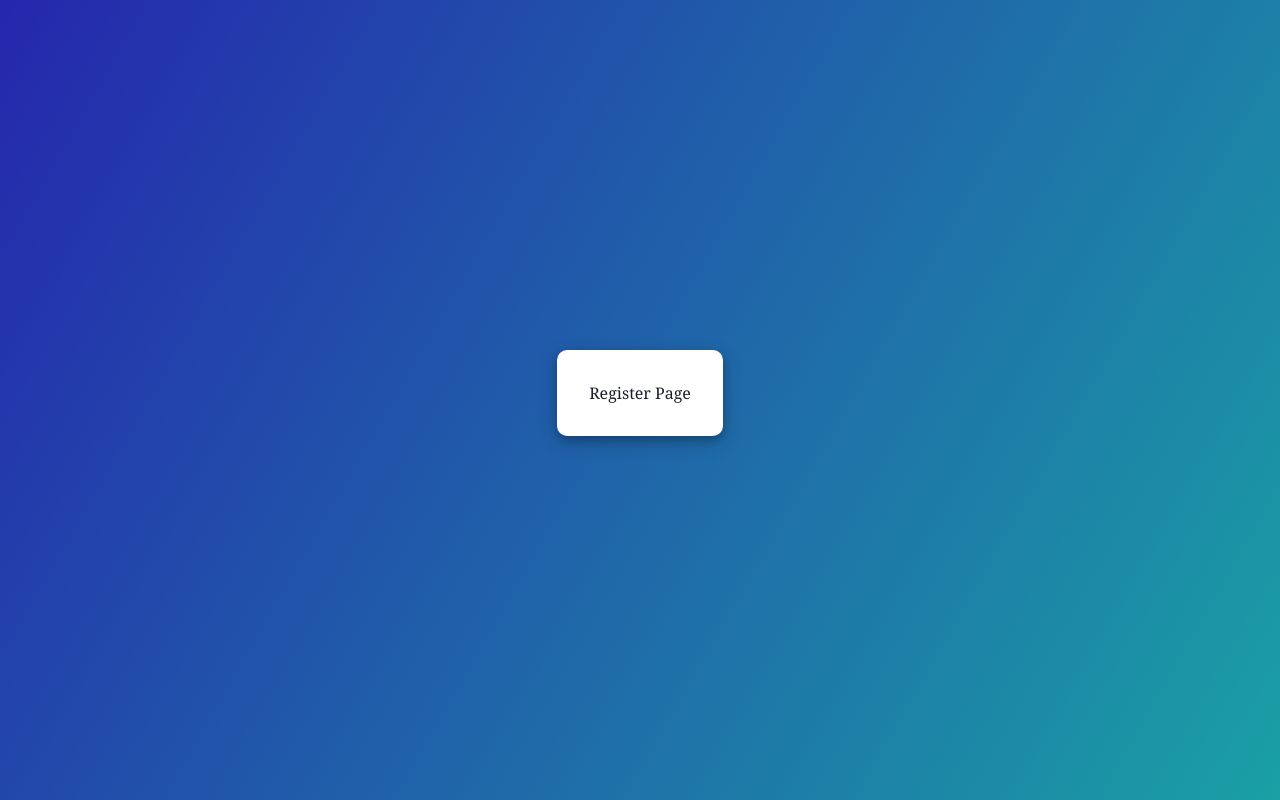
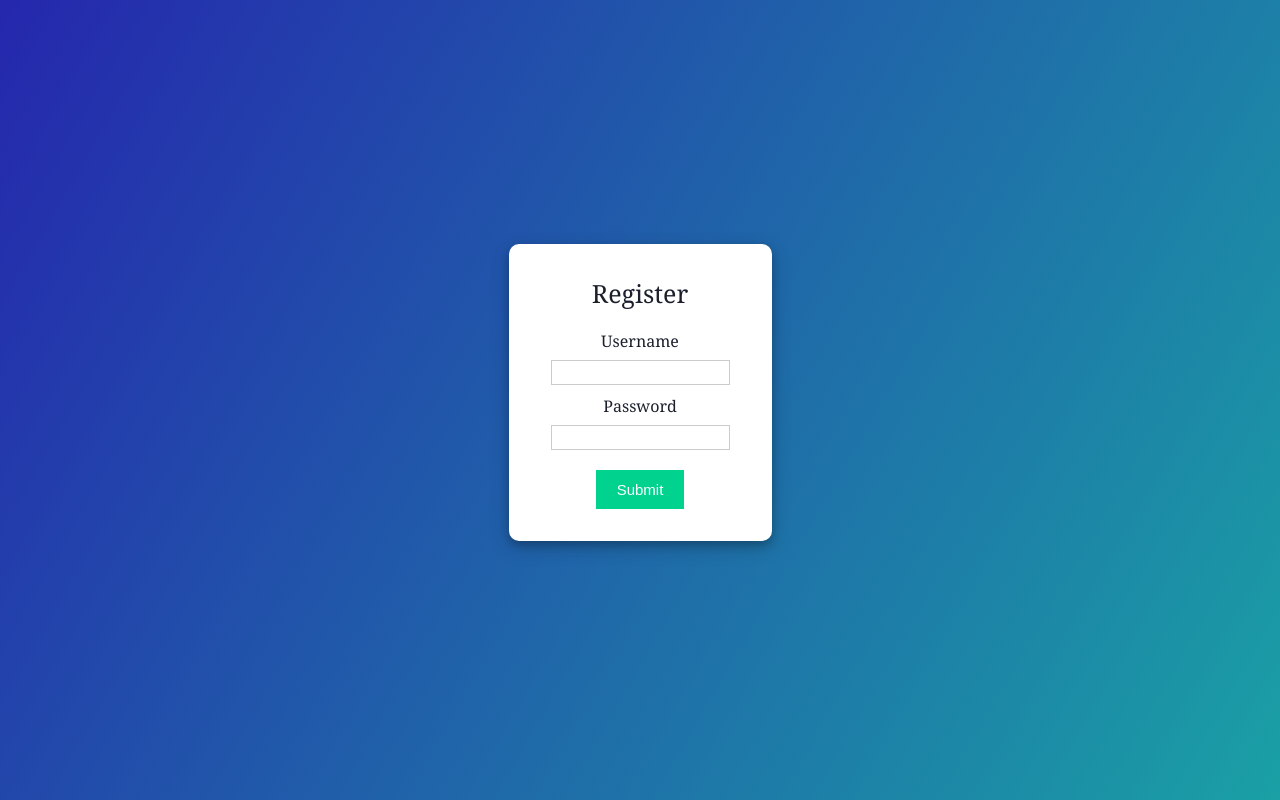
Before and after one commit to mmateen19/4353Project, a React (Create React App) app in the folder gasprice-app/: page / in a window 1280 px wide. Both pictures are taken after a click on the input "Register". Built offline with nearby package versions, Linux system fonts and the light colour scheme.

Commit message:
registerWorking

```diff
--- a/gasprice-app/src/App.js
+++ b/gasprice-app/src/App.js
@@ -8,27 +8,37 @@ import Register from "./components/Register";
 function App() {
   //these are states to handle the invalid sign in
   const [errorMessages, setErrorMessages] = useState({});
-  const [isSubmitted, setIsSubmitted] = useState(false);
+  const [isLogin, setIsLogin] = useState(false);
   const [users, setUsers] = useState([]);
-  const [clickedRegistered, setRegisterClick] = useState(false);
+  const [goToRegistered, setGoToRegister] = useState(false);
+  const [usernameInput, setUsernameInput] = useState("");
+  const [passwordInput, setPasswordInput] = useState("");
 
   return (
     <div className="App">
-      {clickedRegistered ? (
-        <Register users={users} setUsers={setUsers} />
+      {goToRegistered ? (
+        <Register
+          users={users}
+          setUsers={setUsers}
+          usernameInput={usernameInput}
+          passwordInput={passwordInput}
+          setUsernameInput={setUsernameInput}
+          setPasswordInput={setPasswordInput}
+          errorMessages={errorMessages}
+          setErrorMessages={setErrorMessages}
+          setGoToRegister={setGoToRegister}
+        />
       ) : (
         <div>
-          {isSubmitted ? (
+          {isLogin ? (
             <Profile />
           ) : (
             <Login
               errorMessages={errorMessages}
               setErrorMessages={setErrorMessages}
-              isSubmitted={isSubmitted}
-              setIsSubmitted={setIsSubmitted}
+              setIsLogin={setIsLogin}
               users={users}
-              setUsers={setUsers}
-              setRegisterClick={setRegisterClick}
+              setGoToRegister={setGoToRegister}
             />
           )}
         </div>
--- a/gasprice-app/src/components/Login.js
+++ b/gasprice-app/src/components/Login.js
@@ -5,11 +5,9 @@ import "./Login.css";
 const Login = ({
   errorMessages,
   setErrorMessages,
-  isSubmitted,
-  setIsSubmitted,
+  setIsLogin,
   users,
-  setUsers,
-  setRegisterClick,
+  setGoToRegister,
 }) => {
   const database = [
     {
@@ -32,7 +30,7 @@ const Login = ({
       <div className="error">{errorMessages.message}</div>
     );
 
-  const handleSubmit = (event) => {
+  const handleLogin = (event) => {
     //prevent page reload
     event.preventDefault();
     var { uname, pass } = document.forms[0];
@@ -44,7 +42,7 @@ const Login = ({
         //invalid password
         setErrorMessages({ name: "pass", message: errors.pass });
       } else {
-        setIsSubmitted(true);
+        setIsLogin(true);
       }
     } else {
       //username not found
@@ -52,22 +50,11 @@ const Login = ({
     }
   };
 
-  //should take us to a register page?
+  //should take us to a register page
   const handleRegister = (event) => {
     event.preventDefault();
-    setRegisterClick(true);
+    setGoToRegister(true);
   };
-
-  /* here so i can look at for reference
-  const submitTodoHandler = (e) => {
-    e.preventDefault();
-    setTodos([
-      ...todos,
-      { text: inputText, completed: false, id: Math.random() * 1000 },
-    ]);
-    setInputText("");
-  };
-  */
 
   return (
     <div>
@@ -84,7 +71,7 @@ const Login = ({
             <input type="password" name="pass" required />
             {renderErrorMessage("pass")}
           </div>
-          <div onClick={handleSubmit} className="button-container">
+          <div onClick={handleLogin} className="button-container">
             <input type="submit" />
           </div>
         </form>
--- a/gasprice-app/src/components/Register.js
+++ b/gasprice-app/src/components/Register.js
@@ -1,23 +1,93 @@
-import React, { useState } from "react";
+import React from "react";
 import "./Register.css";
 
-const Register = (users, setUsers) => {
+const Register = ({
+  users,
+  setUsers,
+  usernameInput,
+  passwordInput,
+  setUsernameInput,
+  setPasswordInput,
+  errorMessages,
+  setErrorMessages,
+  setGoToRegister,
+}) => {
+  const errors = {
+    uname: "invalid username",
+    pass: "invalid password",
+  };
+  //handles submitting the registered username and password
+  const handleSubmit = (event) => {
+    event.preventDefault();
+    //throws error if they try to submit empty string
+    if (usernameInput == "") {
+      setErrorMessages({ name: "uname", message: errors.uname });
+    } else if (passwordInput == "") {
+      setErrorMessages({ name: "pass", message: errors.pass });
+    } else {
+      setUsers([
+        ...users,
+        { username: usernameInput, password: passwordInput },
+      ]);
+      setPasswordInput("");
+      setUsernameInput("");
+      setGoToRegister(false);
+      setErrorMessages({});
+    }
+  };
+
+  const inputUserHandler = (event) => {
+    event.preventDefault();
+    //console.log(event.target.value);
+    setUsernameInput(event.target.value);
+  };
+
+  const inputPasswordHandler = (event) => {
+    event.preventDefault();
+    //console.log(event.target.value);
+    setPasswordInput(event.target.value);
+  };
+
+  //handles errors
+  const renderErrorMessage = (name) =>
+    name === errorMessages.name && (
+      <div className="error">{errorMessages.message}</div>
+    );
+
   return (
-    <div className="display-container">
-      <div>Register Page</div>
+    <div>
+      <div className="display-container">
+        <div className="title">Register</div>
+        <form>
+          <div className="input-container">
+            <label>Username </label>
+            <input
+              value={usernameInput}
+              onChange={inputUserHandler}
+              type="text"
+              name="uname"
+              required
+            />
+            {renderErrorMessage("uname")}
+          </div>
+          <div className="input-container">
+            <label>Password </label>
+            <input
+              value={passwordInput}
+              onChange={inputPasswordHandler}
+              type="text"
+              name="pass"
+              required
+            />
+            {renderErrorMessage("pass")}
+          </div>
+          <div onClick={handleSubmit} className="button-container">
+            <input type="submit" />
+          </div>
+        </form>
+      </div>
     </div>
   );
 };
 
-/* for register handling
-    setUsers([
-      ...users,
-      {
-        /*need to enter the username and password as an/
-        username: "",
-        password: "",
-      },
-    ]);
-*/
-
 export default Register;
```
